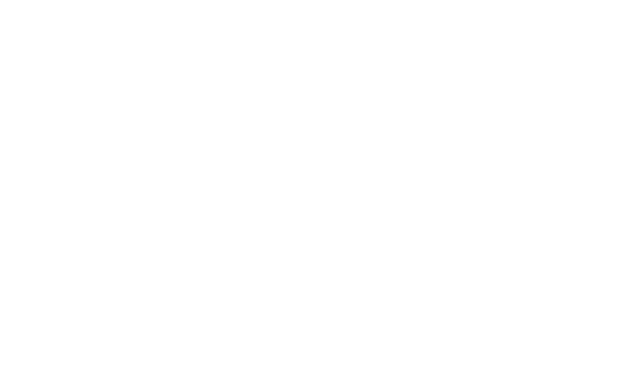
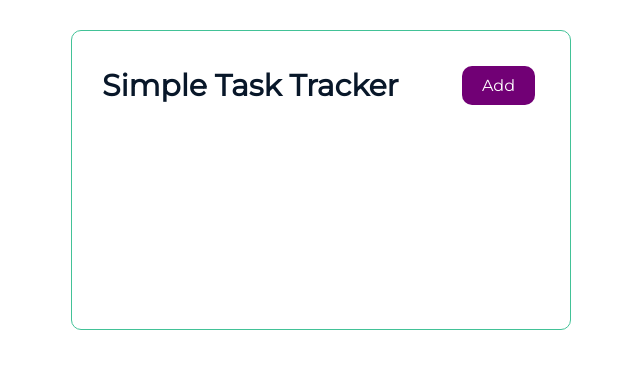
Before and after one commit to vladmitroshin/simple-task-tracker-react, a React (Create React App) app: page / in a window 1280 px wide. Shown: the top 368 px of the page, without its empty margins (319-959 px from the left). Built offline with nearby package versions, Linux system fonts and the light colour scheme.

Commit message:
Add header and button components

```diff
--- a/package.json
+++ b/package.json
@@ -6,6 +6,7 @@
     "@testing-library/jest-dom": "^5.16.1",
     "@testing-library/react": "^11.2.7",
     "@testing-library/user-event": "^12.8.3",
+    "node-sass": "^6.0.1",
     "react": "^17.0.2",
     "react-dom": "^17.0.2",
     "react-scripts": "4.0.3",
--- a/src/App.js
+++ b/src/App.js
@@ -1,5 +1,11 @@
-function App() {
-  return <div className="container"></div>;
-}
+import Header from "./components/Header";
+
+const App = () => {
+  return (
+    <div className="container">
+      <Header />
+    </div>
+  );
+};
 
 export default App;
--- /dev/null
+++ b/src/components/Button.js
@@ -0,0 +1,16 @@
+import PropTypes from "prop-types";
+
+const Button = ({ text, onClick }) => {
+  return (
+    <button className="btn" onClick={onClick}>
+      {text}
+    </button>
+  );
+};
+
+Button.propTypes = {
+  text: PropTypes.string,
+  onClick: PropTypes.func.isRequired,
+};
+
+export default Button;
--- /dev/null
+++ b/src/components/Header.js
@@ -0,0 +1,23 @@
+import PropTypes from "prop-types";
+import Button from "./Button";
+
+const Header = ({ title }) => {
+  const onClick = () => {};
+
+  return (
+    <header className="header">
+      <h1>{title}</h1>
+      <Button text="Add" onClick={onClick} />
+    </header>
+  );
+};
+
+Header.defaultProps = {
+  title: "Simple Task Tracker",
+};
+
+Header.propTypes = {
+  title: PropTypes.string.isRequired,
+};
+
+export default Header;
--- a/src/index.css
+++ /dev/null
@@ -1,13 +0,0 @@
-body {
-  margin: 0;
-  font-family: -apple-system, BlinkMacSystemFont, 'Segoe UI', 'Roboto', 'Oxygen',
-    'Ubuntu', 'Cantarell', 'Fira Sans', 'Droid Sans', 'Helvetica Neue',
-    sans-serif;
-  -webkit-font-smoothing: antialiased;
-  -moz-osx-font-smoothing: grayscale;
-}
-
-code {
-  font-family: source-code-pro, Menlo, Monaco, Consolas, 'Courier New',
-    monospace;
-}
--- a/src/index.js
+++ b/src/index.js
@@ -1,7 +1,10 @@
 import React from "react";
 import ReactDOM from "react-dom";
+
 import App from "./App";
 import reportWebVitals from "./reportWebVitals";
+
+import "./index.scss";
 
 ReactDOM.render(
   <React.StrictMode>
--- /dev/null
+++ b/src/index.scss
@@ -0,0 +1,57 @@
+@import url("https://fonts.googleapis.com/css2?family=Montserrat:wght@300;400&display=swap");
+
+$text_color: #081729;
+$border_color: #42c297;
+$button_add_color: #710075;
+$button_close_color: #ee2b2b;
+
+* {
+  margin: 0;
+  padding: 0;
+  box-sizing: border-box;
+}
+
+body {
+  color: $text_color;
+  font-family: "Montserrat", sans-serif;
+}
+
+.container {
+  max-width: 500px;
+  min-height: 300px;
+  margin: 30px auto;
+  padding: 30px;
+  border: 1px solid $border_color;
+  border-radius: 10px;
+}
+
+.header {
+  display: flex;
+  justify-content: space-between;
+  align-items: center;
+  margin-bottom: 20px;
+
+  h1 {
+    font-size: 30px;
+  }
+}
+
+.btn {
+  border: none;
+  background-color: $button_add_color;
+  color: #fff;
+  padding: 10px 20px;
+  margin: 5px;
+  border-radius: 10px;
+  cursor: pointer;
+  font-family: inherit;
+  font-size: 16px;
+
+  &:focus {
+    outline: none;
+  }
+
+  &:active {
+    transform: scale(0.98);
+  }
+}
```
Also changed, not shown: 1 other file (tests, documents, lock files or other folders).
